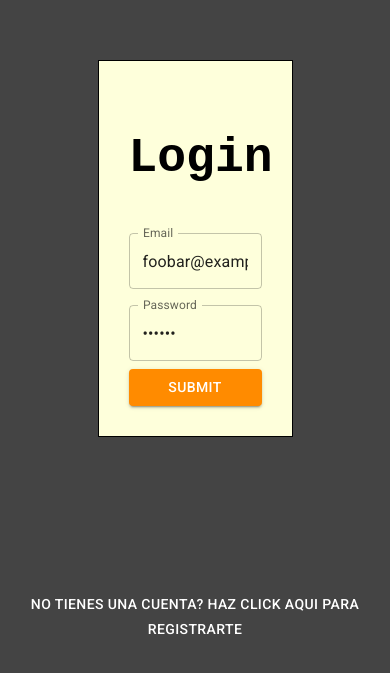
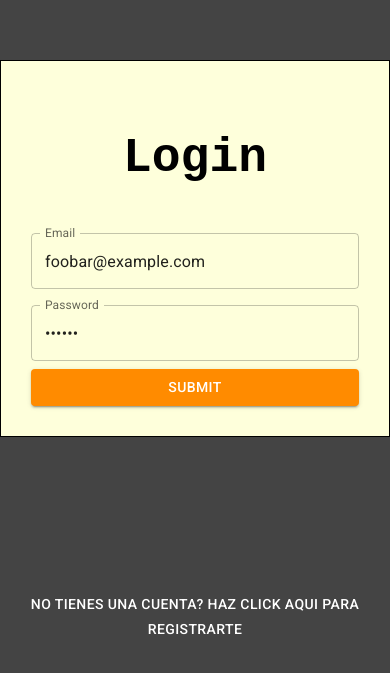
Before and after one commit to l3c45/React-Notes, a React (Create React App) app: page / in a window 390 px wide. Shown: the part 143-816 px from the top of the page. Built offline with nearby package versions, Linux system fonts and the light colour scheme.

Commit message:
Adaptar Login y Registro a pantalla mobile

```diff
--- a/src/Components/pure/forms/LoginForm.js
+++ b/src/Components/pure/forms/LoginForm.js
@@ -44,7 +44,7 @@ if(saved.email===values.email && saved.password===values.password){
       justifyContent="center"
       style={{ minHeight: "80vh" }}
     >
-      <Grid className="form-login" item xs={6}>
+      <Grid className="form-login" item xs={12} lg={6}>
         <form onSubmit={formik.handleSubmit}>
           <h2>Login</h2>
           <TextField
--- a/src/Components/pure/forms/RegisterForm.js
+++ b/src/Components/pure/forms/RegisterForm.js
@@ -54,7 +54,7 @@ const RegisterForm = () => {
       justifyContent="center"
       style={{ minHeight: "80vh" }}
     >
-      <Grid className="form-login" item xs={8}>
+      <Grid className="form-login" item xs={12} lg={6}>
         <form onSubmit={formik.handleSubmit}>
           <h2>Register</h2>
           <TextField
```
